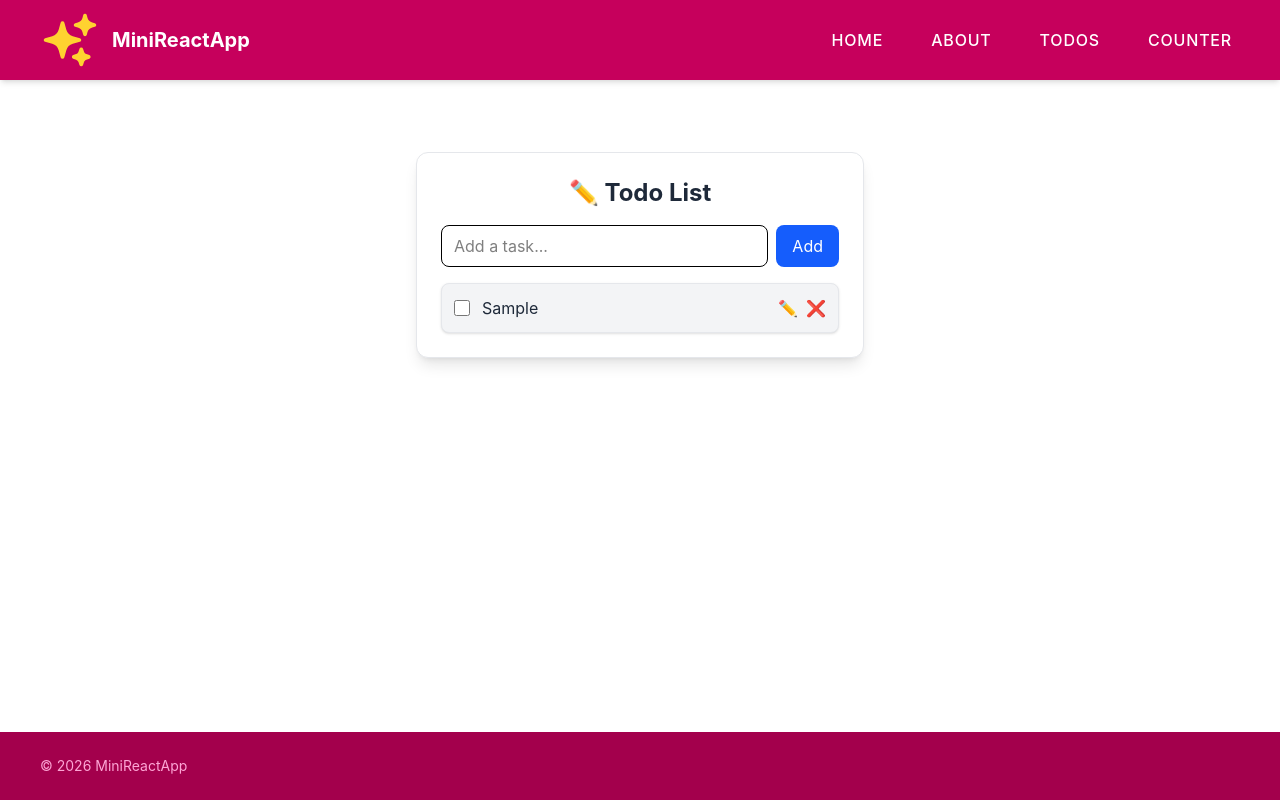
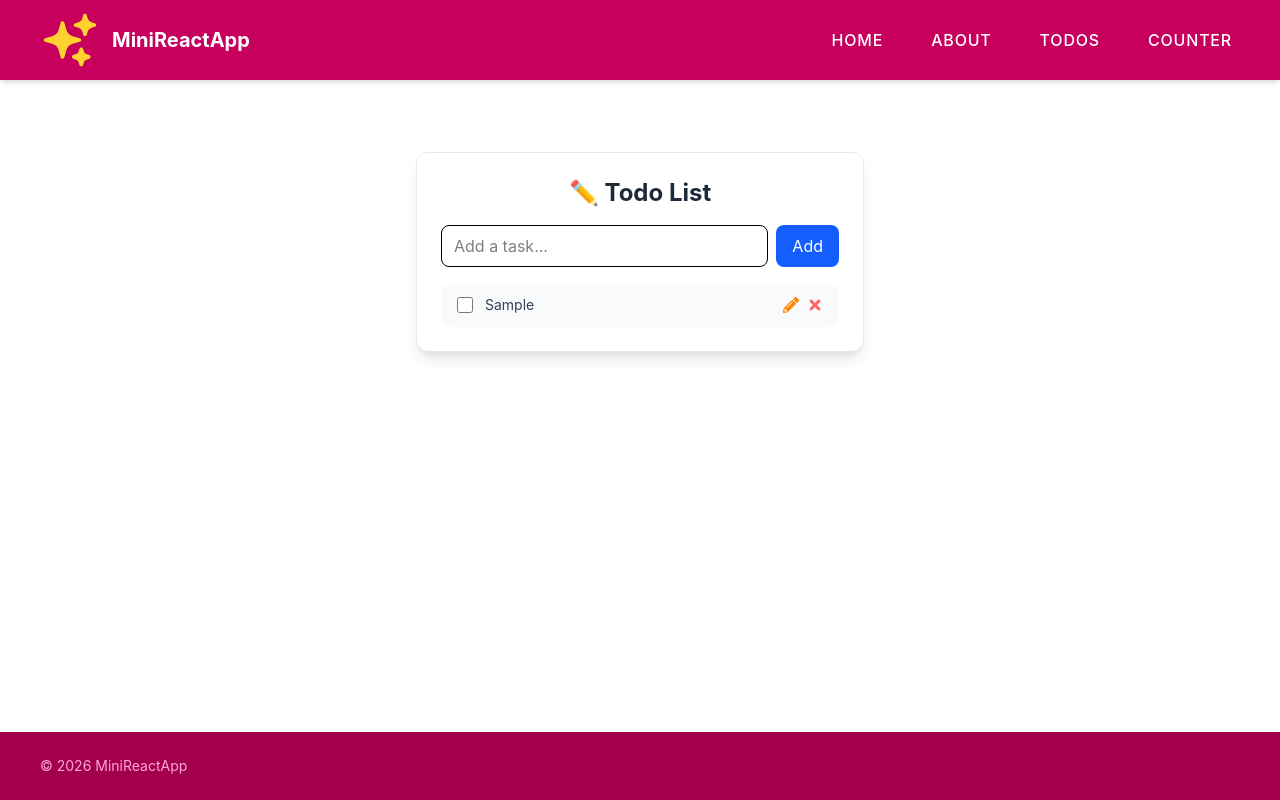
Before and after one commit to sanhu7/react-app-fixed, a React (Vite) app: page /todos in a window 1280 px wide. Both pictures are taken after typing "Sample" into the empty fields and a click on the button "Add". Built offline with nearby package versions, Linux system fonts and the light colour scheme.

Commit message:
TodoList style

```diff
--- a/src/components/TodoItem.tsx
+++ b/src/components/TodoItem.tsx
@@ -1,5 +1,6 @@
 import { useState } from "react";
 import { Todo } from "../types/Todo";
+import { FaPencilAlt, FaTimes, FaCheck } from "react-icons/fa";
 
 interface Props {
     todo: Todo;
@@ -20,66 +21,66 @@ export default function TodoItem({ todo, onToggle, onDelete, onEdit }: Props) {
     }
 
     return (
-        <li className="flex items-center justify-between bg-gray-100 p-3 rounded-lg shadow-sm border border-gray-200">
+        <li className="flex items-center justify-between bg-slate-50 px-4 py-3 rounded-xl gap-3">
 
-            {/* LEFT PART: checkbox + text or input */}
-            <div className="flex items-center gap-3">
+
+            <div className="flex items-center gap-3 flex-1">
 
                 <input
                     type="checkbox"
                     checked={todo.completed}
                     onChange={() => onToggle(todo.id)}
-                    className="h-4 w-4"
+                    className="w-4 h-4 accent-teal-600 cursor-pointer shrink-0"
                 />
 
-                {/* EDIT MODE */}
                 {isEditing ? (
                     <input
-                        className="border px-2 py-1 rounded"
+                        autoFocus
                         value={value}
                         onChange={(e) => setValue(e.target.value)}
+                        onKeyDown={(e) => e.key === "Enter" && handleSave()}
+                        className="flex-1 border border-blue-300 rounded-lg px-3 py-1 text-sm outline-none"
                     />
                 ) : (
-                    <span
-                        className={`${todo.completed ? "line-through text-gray-500" : "text-gray-800"}`}
-                    >
+                    <span className={`text-sm flex-1 ${todo.completed
+                        ? "line-through text-slate-300"
+                        : "text-slate-700"
+                        }`}>
                         {todo.text}
                     </span>
                 )}
             </div>
 
-            {/* RIGHT PART: action buttons */}
-            <div className="flex gap-2">
+            <div className="flex gap-2 shrink-0">
 
                 {isEditing ? (
                     <>
                         <button
                             onClick={handleSave}
-                            className="text-green-600 hover:text-green-800"
+                            className="text-teal-500 hover:text-teal-700 transition-colors"
                         >
-                            ✔️
+                            <FaCheck />
                         </button>
                         <button
                             onClick={() => setIsEditing(false)}
-                            className="text-gray-600 hover:text-gray-800"
+                            className="text-slate-400 hover:text-slate-600 transition-colors"
                         >
-                            ✖️
+                            <FaTimes />
                         </button>
                     </>
                 ) : (
                     <>
                         <button
                             onClick={() => setIsEditing(true)}
-                            className="text-blue-600 hover:text-blue-800"
+                            className="text-orange-400 hover:text-orange-600 transition-colors"
                         >
-                            ✏️
+                            <FaPencilAlt />
                         </button>
-
                         <button
                             onClick={() => onDelete(todo.id)}
-                            className="text-red-500 hover:text-red-700"
+                            className="text-red-400 hover:text-red-600 transition-colors"
                         >
-                            ❌
+                            <FaTimes />
                         </button>
                     </>
                 )}
--- a/src/components/TodoList.tsx
+++ b/src/components/TodoList.tsx
@@ -15,7 +15,7 @@ export default function TodoList() {
 
 
 
-    //  spara i LocalStorage även om todos change
+    //  spara i LocalStorage
     useEffect(() => {
         localStorage.setItem("todos", JSON.stringify(todos));
     }, [todos]);
```
